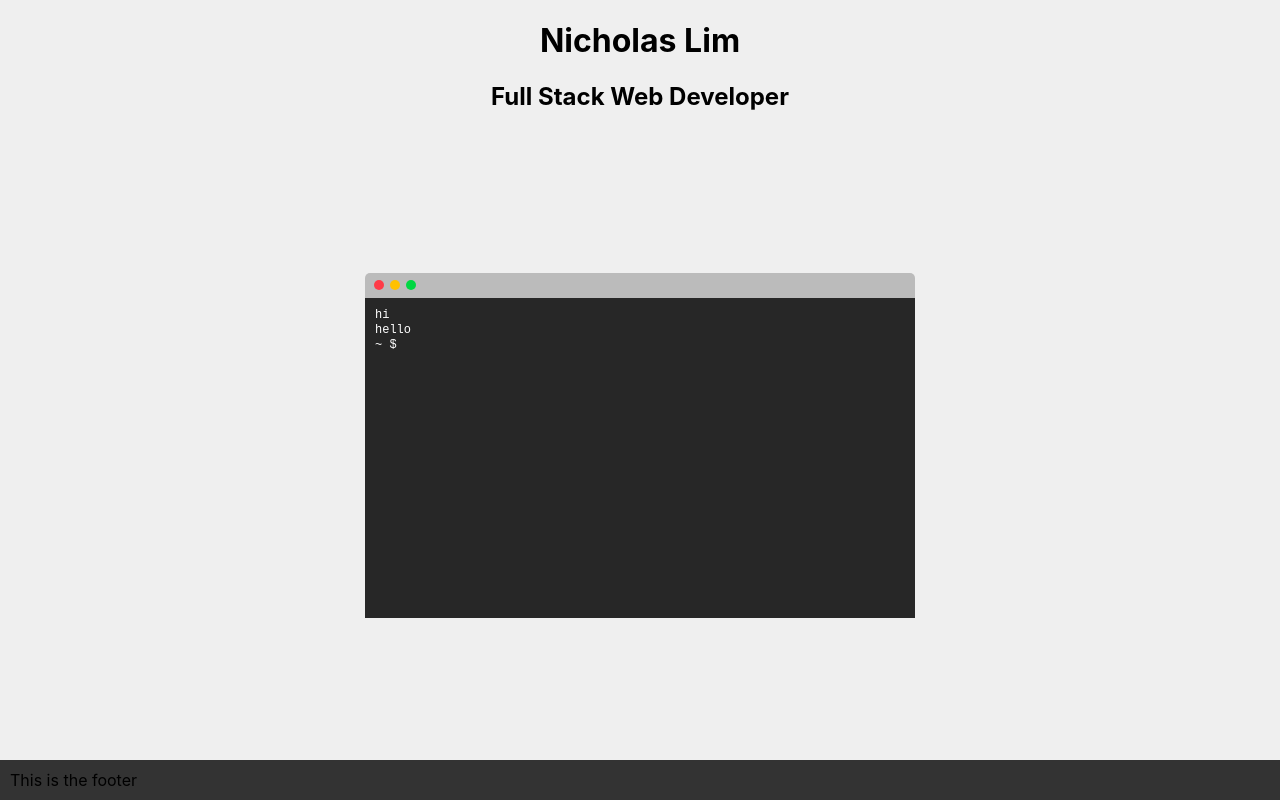
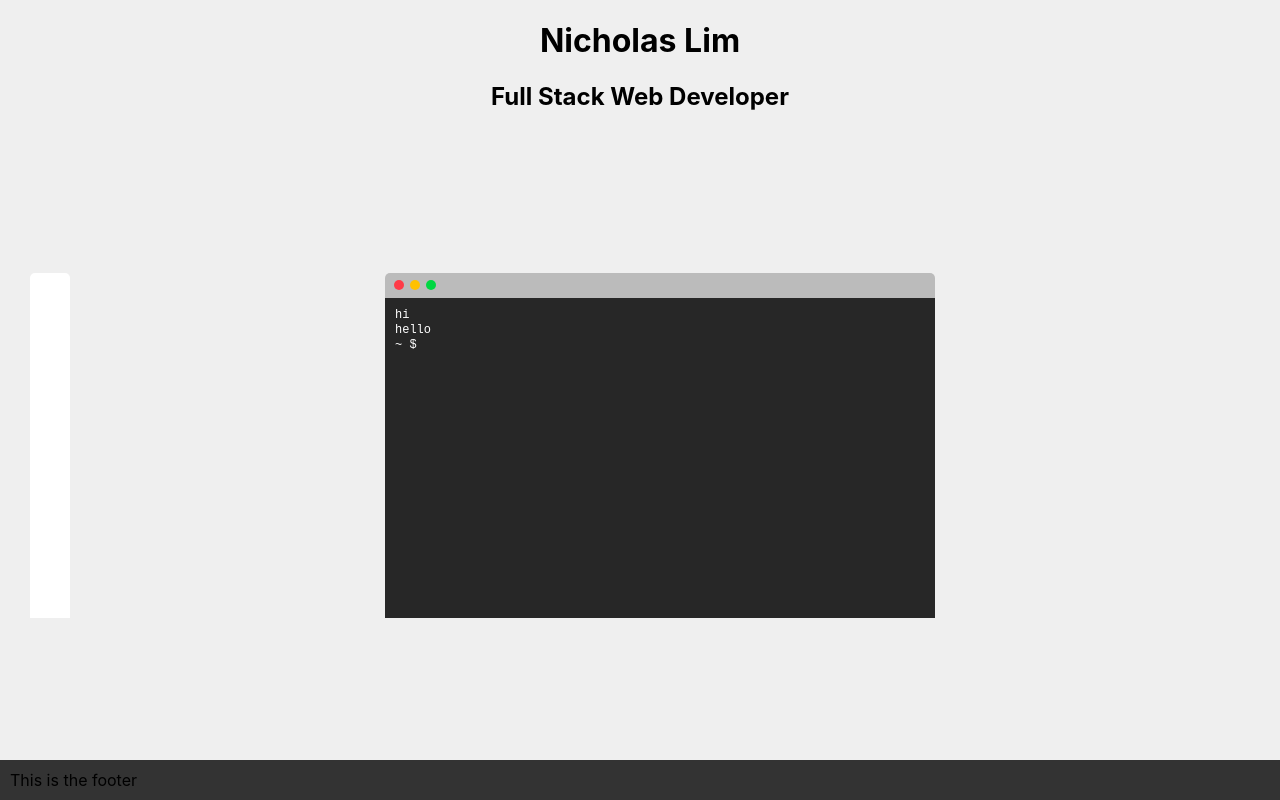
Before and after one commit to niclim/personal-page, a React (Create React App) app: page / in a window 1280 px wide. Built offline with nearby package versions, Linux system fonts and the light colour scheme.

Commit message:
Added run command to update state

```diff
--- a/src/components/Terminal/Terminal.js
+++ b/src/components/Terminal/Terminal.js
@@ -53,6 +53,7 @@ class Terminal extends Component {
             options={options}
             getRef={(input) => { this.textInput = input }}
             scrollToBottom={this.scrollToBottom}
+            updateSelected={this.props.updateSelected}
           />
         </TerminalInputContainer>
       </TerminalWindow>
--- a/src/components/Terminal/TerminalInput.js
+++ b/src/components/Terminal/TerminalInput.js
@@ -8,7 +8,8 @@ import {
 import {
   listOptions,
   validateCommand,
-  changeDirectory
+  changeDirectory,
+  getItem
 } from './terminalFunctions'
 
 class TerminalInput extends Component {
@@ -75,10 +76,11 @@ class TerminalInput extends Component {
               persistentInput: path
             })
           } else {
-            // run a callback which passes the correct action
+            const item = getItem(this.state.currentLocation, commands[1], 'file')
+            this.props.updateSelected(item.action)
           }
         } else {
-          newPrevInput.push(`${this.state.input} is an unrecognized command`)
+          newPrevInput.push(`${this.state.input} is not a valid command`)
         }
         break
       default:
--- a/src/components/Terminal/terminalFunctions.js
+++ b/src/components/Terminal/terminalFunctions.js
@@ -35,7 +35,7 @@ const getParent = (currentLocationName, options) => {
   return parent
 }
 
-const getItem = (currentNode, name, type) => currentNode.children.find(child => type === child.type && name === child.name)
+export const getItem = (currentNode, name, type) => currentNode.children.find(child => type === child.type && name === child.name)
 
 // This is not going to fully work like the inbuilt terminal because its a lot of work
 const resolvePath = (path, currentLocation, options) => {
@@ -84,7 +84,7 @@ export const validateCommand = (currentLocation, commands, options) => {
 export const changeDirectory = (currentLocation, commands, options) => {
   const newLocation = resolvePath(commands[1], currentLocation, options)
   const path = createPathName(newLocation, options)
-  console.log(newLocation, path)
+
   return {
     newLocation,
     path
--- a/src/components/TextCard/TextCard.js
+++ b/src/components/TextCard/TextCard.js
@@ -14,10 +14,10 @@ const TextWrapper = styled.div`
     height: 325px;
   }
 `
-const TextCard = () => {
+const TextCard = (props) => {
   return (
     <TextWrapper>
-      Hello
+      {props.children}
     </TextWrapper>
   )
 }
--- a/src/pages/Home/Home.js
+++ b/src/pages/Home/Home.js
@@ -14,6 +14,18 @@ import {
 import { options } from '../../data'
 
 class Home extends Component {
+  constructor (props) {
+    super(props)
+    this.state = {
+      currentSelected: null
+    }
+    this.updateSelected = this.updateSelected.bind(this)
+  }
+
+  updateSelected (name) {
+    this.setState({ currentSelected: name })
+  }
+
   render () {
     return (
       <PageContainer>
@@ -22,11 +34,11 @@ class Home extends Component {
           <h2>Full Stack Web Developer</h2>
         </HeadingContainer>
         <Content>
-          {/* <TextContainer>
-            <TextCard />
-          </TextContainer> */}
+          <TextContainer>
+            <TextCard>{this.state.currentSelected}</TextCard>
+          </TextContainer>
           <TerminalContainer>
-            <Terminal options={options} />
+            <Terminal options={options} updateSelected={this.updateSelected} />
           </TerminalContainer>
         </Content>
         <Footer>
```
